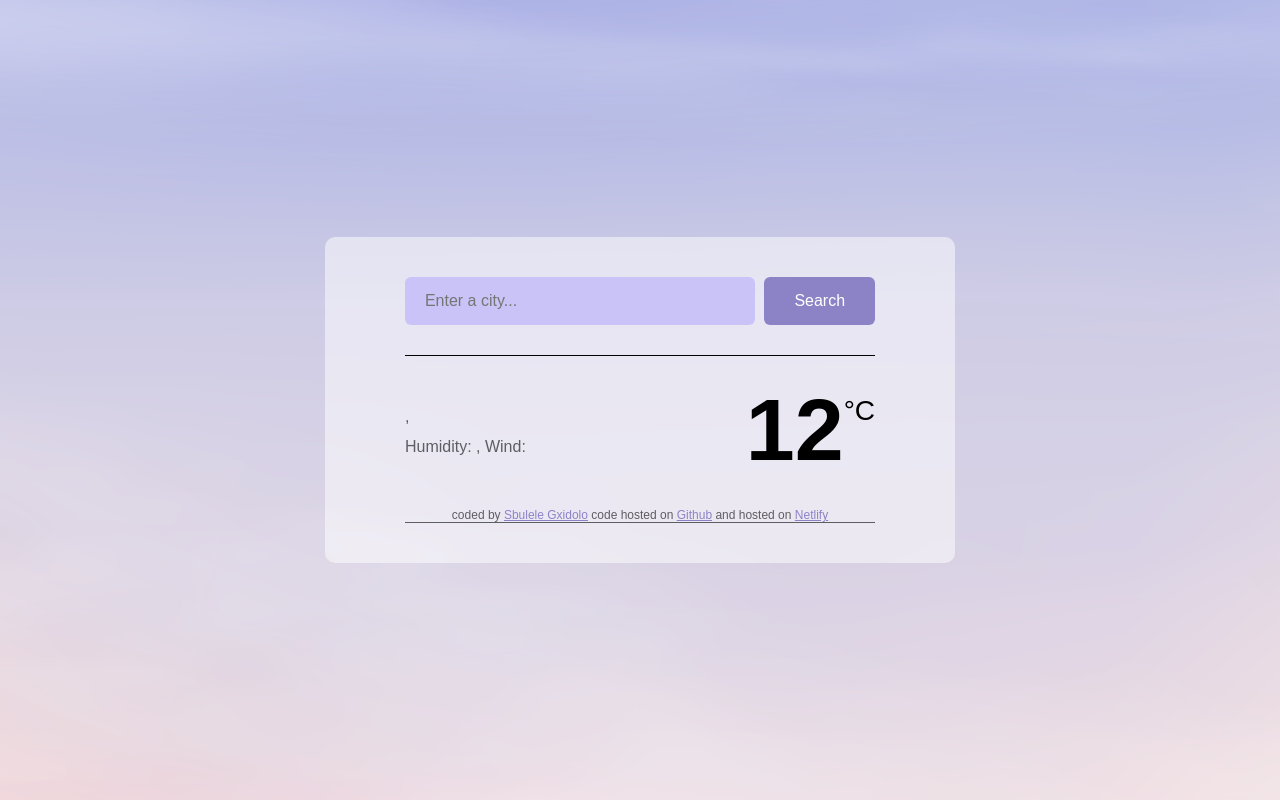
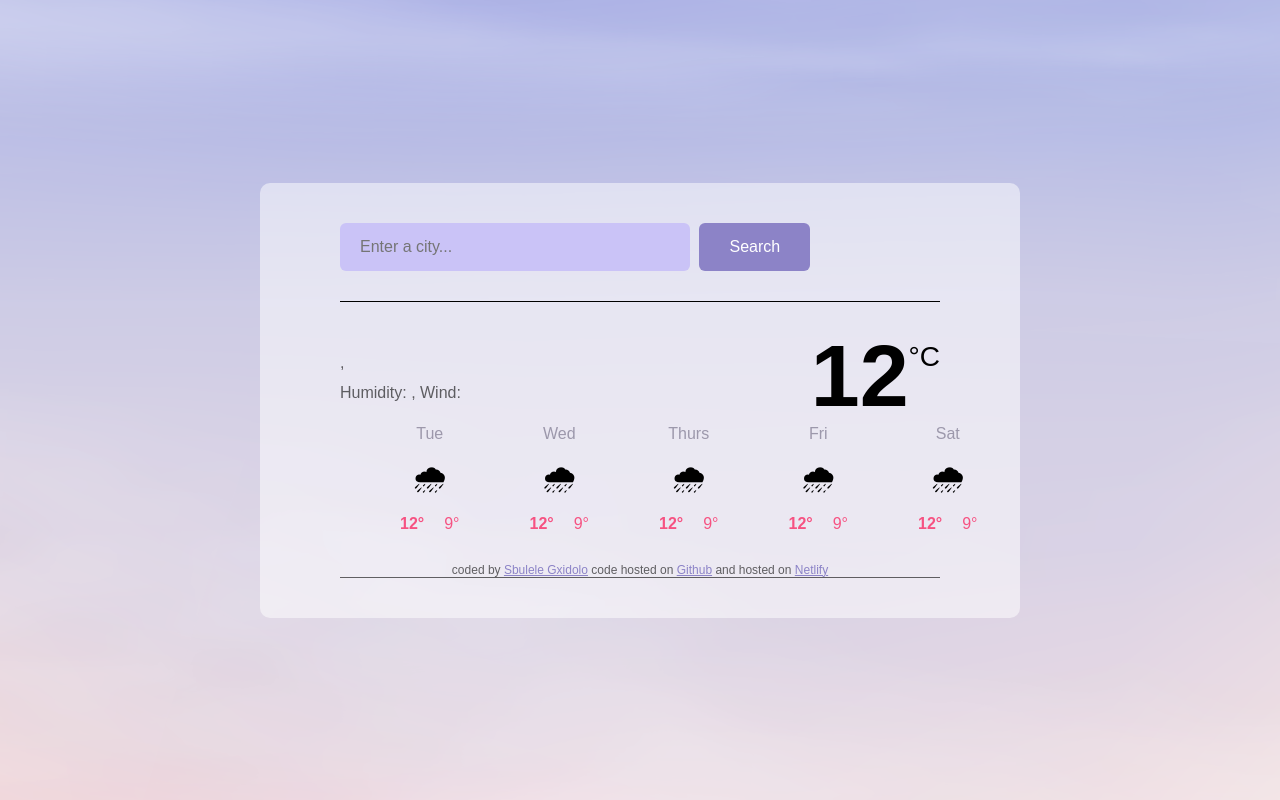
Before and after one commit to SibuleleG/weather2, a plain HTML site: page index.html in a window 1280 px wide. Drawn offline with nearby package versions, Linux system fonts and the light colour scheme; no server answers.

Commit message:
added forecast Css and HTML

```diff
--- a/index.html
+++ b/index.html
@@ -38,6 +38,67 @@
             <div class="weather-unit">°C</div>
           </div>
         </div>
+
+        <div class="weather-forecast">
+          <div class="weather-forecast-day">
+            <div class="weather-forecast-date">Tue</div>
+            <div class="weather-forecast-icon">🌧</div>
+            <div class="weather-forecast-temperatures">
+              <div class="weather-forecast-temperature">
+                <strong>12°</strong>
+              </div>
+              <div class="weather-forecast-temperature">9°</div>
+            </div>
+          </div>
+
+           <div class="weather-forecast">
+          <div class="weather-forecast-day">
+            <div class="weather-forecast-date">Wed</div>
+            <div class="weather-forecast-icon">🌧</div>
+            <div class="weather-forecast-temperatures">
+              <div class="weather-forecast-temperature">
+                <strong>12°</strong>
+              </div>
+              <div class="weather-forecast-temperature">9°</div>
+            </div>
+          </div>
+
+           <div class="weather-forecast">
+          <div class="weather-forecast-day">
+            <div class="weather-forecast-date">Thurs</div>
+            <div class="weather-forecast-icon">🌧</div>
+            <div class="weather-forecast-temperatures">
+              <div class="weather-forecast-temperature">
+                <strong>12°</strong>
+              </div>
+              <div class="weather-forecast-temperature">9°</div>
+            </div>
+          </div>
+
+           <div class="weather-forecast">
+          <div class="weather-forecast-day">
+            <div class="weather-forecast-date">Fri</div>
+            <div class="weather-forecast-icon">🌧</div>
+            <div class="weather-forecast-temperatures">
+              <div class="weather-forecast-temperature">
+                <strong>12°</strong>
+              </div>
+              <div class="weather-forecast-temperature">9°</div>
+            </div>
+          </div>
+
+           <div class="weather-forecast">
+          <div class="weather-forecast-day">
+            <div class="weather-forecast-date">Sat</div>
+            <div class="weather-forecast-icon">🌧</div>
+            <div class="weather-forecast-temperatures">
+              <div class="weather-forecast-temperature">
+                <strong>12°</strong>
+              </div>
+              <div class="weather-forecast-temperature">9°</div>
+            </div>
+          </div>
+        </div>
       </main>
       <footer>
         coded by <a href="https://github.com/SibuleleG">Sbulele Gxidolo</a> code
--- a/style.css
+++ b/style.css
@@ -1,5 +1,4 @@
 body {
-
   font-family: "poppins", sans-serif;
   margin: 0px;
   height: 100vh;
@@ -8,33 +7,32 @@ body {
   justify-content: center;
   background: url(image.png) no-repeat center fixed;
   box-sizing: cover;
+}
 
- .weather-app{
+.weather-app {
   background-color: rgba(255, 255, 255, 0.5);
   margin: 50px, auto;
   padding: 40px 80px;
   max-width: 600px;
   box-shadow: 0px 30px 50px rgba(65, 50, 100, 0);
   border-radius: 10px;
-
-
 }
-  header{
+header {
   border-bottom: 1px solid;
   padding: 0 0 30px 0;
 }
-  a{
+a {
   color: #8c83c7;
 }
-.search-input{
+.search-input {
   background-color: #cac3f7;
   border: none;
   border-radius: 6px;
   width: 350px;
-    padding:15px 20px;
+  padding: 15px 20px;
   font-size: 16px;
 }
-.search-button{
+.search-button {
   background: #8c83c7;
   padding: 15px 30px;
   border: none;
@@ -43,49 +41,78 @@ body {
   color: white;
   font-size: 16px;
 }
-.weather-app-data{
+.weather-app-data {
   display: flex;
   justify-content: space-between;
 }
-main{
+main {
   padding: 30px 0;
 }
-.weather-city{
+.weather-city {
   font-size: 40px;
   line-height: 37px;
   margin: 0;
 }
-.weather-details{
+.weather-details {
   font-size: 16px;
   line-height: 30px;
-    color:  rgba(0,0,0,0.6);
+  color: rgba(0, 0, 0, 0.6);
   font-weight: 35;
 }
 
-.weather-details strong{
+.weather-details strong {
   color: #f65282;
   font-weight: 50px;
 }
-.weather-container{
+.weather-container {
   display: flex;
 }
-.weather-icon{
+.weather-icon {
   width: 88px;
   height: 88px;
 }
-.weather-unit{
+.weather-unit {
   margin-top: 9px;
   font-size: 28px;
 }
-.weather-temp{
+.weather-temp {
   font-size: 88px;
   font-weight: bold;
   margin-left: 10;
   line-height: 1;
 }
-footer{
+.weather-forecast {
+  display: flex;
+  justify-content: space-around;
+  padding: 0 50px;
+}
+
+.weather-forecast-date {
+  text-align: center;
+  color: rgba(39, 33, 66, 0.4);
+  font-size: 16px;
+  line-height: 20px;
+  margin-bottom: 10px;
+}
+.weather-forecast-icon {
+  font-size: 30px;
+  text-align: center;
+}
+.weather-forecast-temperatures {
+  text-align: center;
+  color: #f65282;
+  display: flex;
+  justify-content: center;
+  margin-top: 10px;
+}
+.weather-forecast-temperature {
+  padding: 0 10px;
+}
+
+footer {
   border-bottom: 1px solid;
   padding: 30 0 0px 0;
   font-size: 12px;
-    color: rgba(0,0,0,0.6);
-text-align: center;}
+  color: rgba(0, 0, 0, 0.6);
+  text-align: center;
+}
```
Lines whose indentation alone changed are shown as unchanged.
